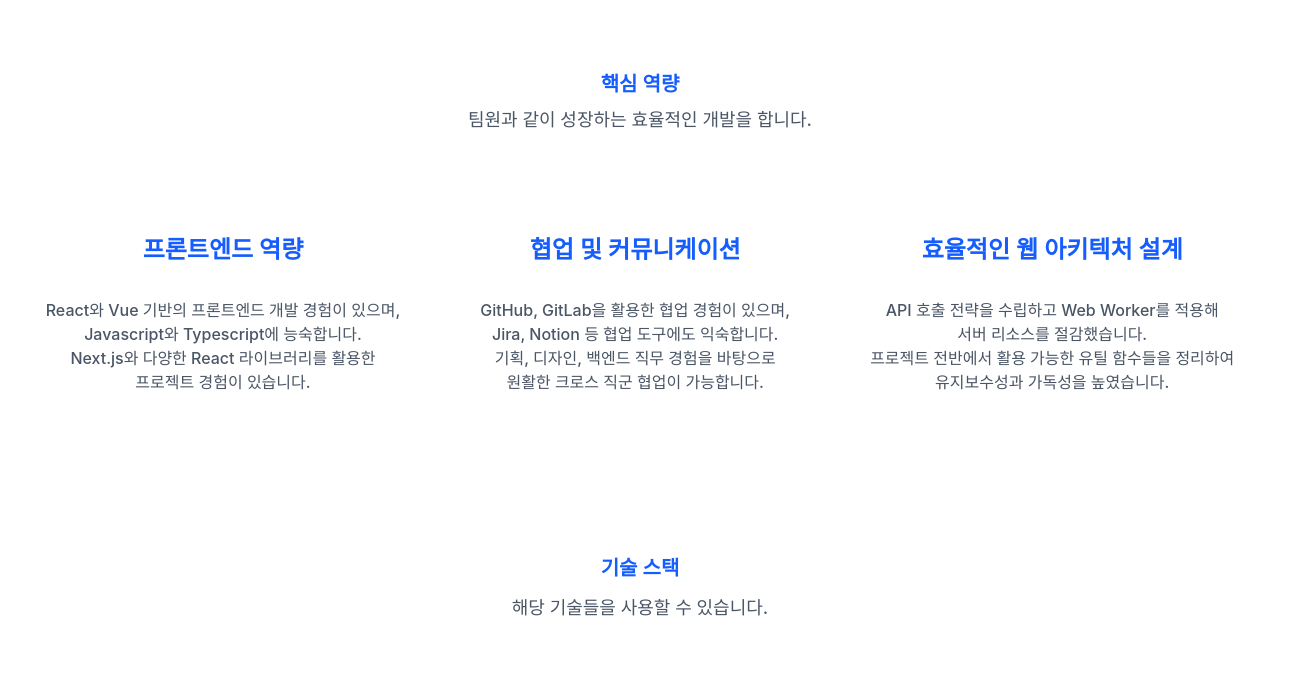
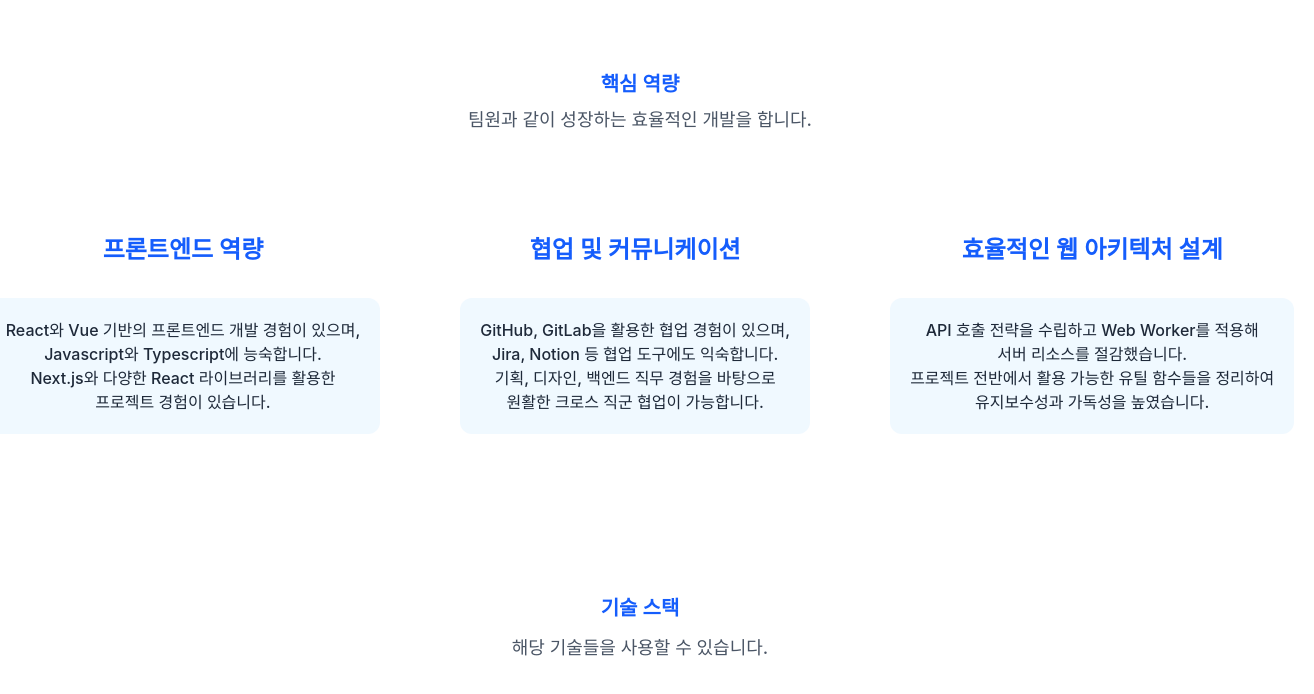
Before and after one commit to jump6746/portfolio, a Next.js app: page / in a window 1280 px wide. Shown: the part 642-1336 px from the top of the page, 1314 px wide, since content can reach past the window. Built offline with nearby package versions, Linux system fonts and the light colour scheme; a web font is replaced by a local one.

Commit message:
디자인 수정

```diff
--- a/src/sections/AboutMe.tsx
+++ b/src/sections/AboutMe.tsx
@@ -12,7 +12,7 @@ const AboutMe = () => {
           <h4 className="text-blue-600 font-semibold text-lg sm:text-xl md:text-2xl text-center">
             프론트엔드 역량
           </h4>
-          <p className="font-medium text-gray-600 text-sm sm:text-base whitespace-nowrap text-center">
+          <p className="font-medium text-gray-800 text-sm sm:text-base whitespace-nowrap text-center p-5 bg-sky-50 rounded-xl">
             React와 Vue 기반의 프론트엔드 개발 경험이 있으며, <br />
             Javascript와 Typescript에 능숙합니다. <br /> Next.js와 다양한 React
             라이브러리를 활용한 <br /> 프로젝트 경험이 있습니다.
@@ -22,7 +22,7 @@ const AboutMe = () => {
           <h4 className="text-blue-600 font-semibold text-lg sm:text-xl md:text-2xl text-center">
             협업 및 커뮤니케이션
           </h4>
-          <p className="font-medium text-gray-600 text-sm sm:text-base whitespace-nowrap text-center">
+          <p className="font-medium text-gray-800 text-sm sm:text-base whitespace-nowrap text-center p-5 bg-sky-50 rounded-xl">
             GitHub, GitLab을 활용한 협업 경험이 있으며, <br /> Jira, Notion 등
             협업 도구에도 익숙합니다. <br /> 기획, 디자인, 백엔드 직무 경험을
             바탕으로 <br /> 원활한 크로스 직군 협업이 가능합니다.
@@ -32,7 +32,7 @@ const AboutMe = () => {
           <h4 className="text-blue-600 font-semibold text-lg sm:text-xl md:text-2xl text-center">
             효율적인 웹 아키텍처 설계
           </h4>
-          <p className="font-medium text-gray-600 text-sm sm:text-base whitespace-nowrap text-center">
+          <p className="font-medium text-gray-800 text-sm sm:text-base whitespace-nowrap text-center p-5 bg-sky-50 rounded-xl">
             API 호출 전략을 수립하고 Web Worker를 적용해 <br /> 서버 리소스를
             절감했습니다. <br /> 프로젝트 전반에서 활용 가능한 유틸 함수들을
             정리하여 <br /> 유지보수성과 가독성을 높였습니다.
```
